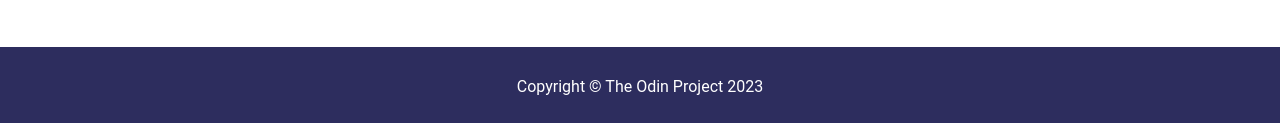
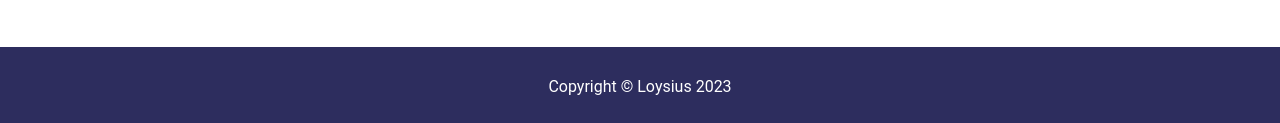
Before and after one commit to Blizzeracz/CSS-project, a plain HTML site: page index.html in a window 1280 px wide. Shown: the part 2312-2435 px from the top of the page. Drawn offline with Linux system fonts and the light colour scheme.

Commit message:
Update index.html

```diff
--- a/index.html
+++ b/index.html
@@ -72,7 +72,7 @@
 
 
     <div class="footer">
-        Copyright © The Odin Project 2023
+        Copyright © Loysius 2023
     </div>
 </body>
 </html>
```
